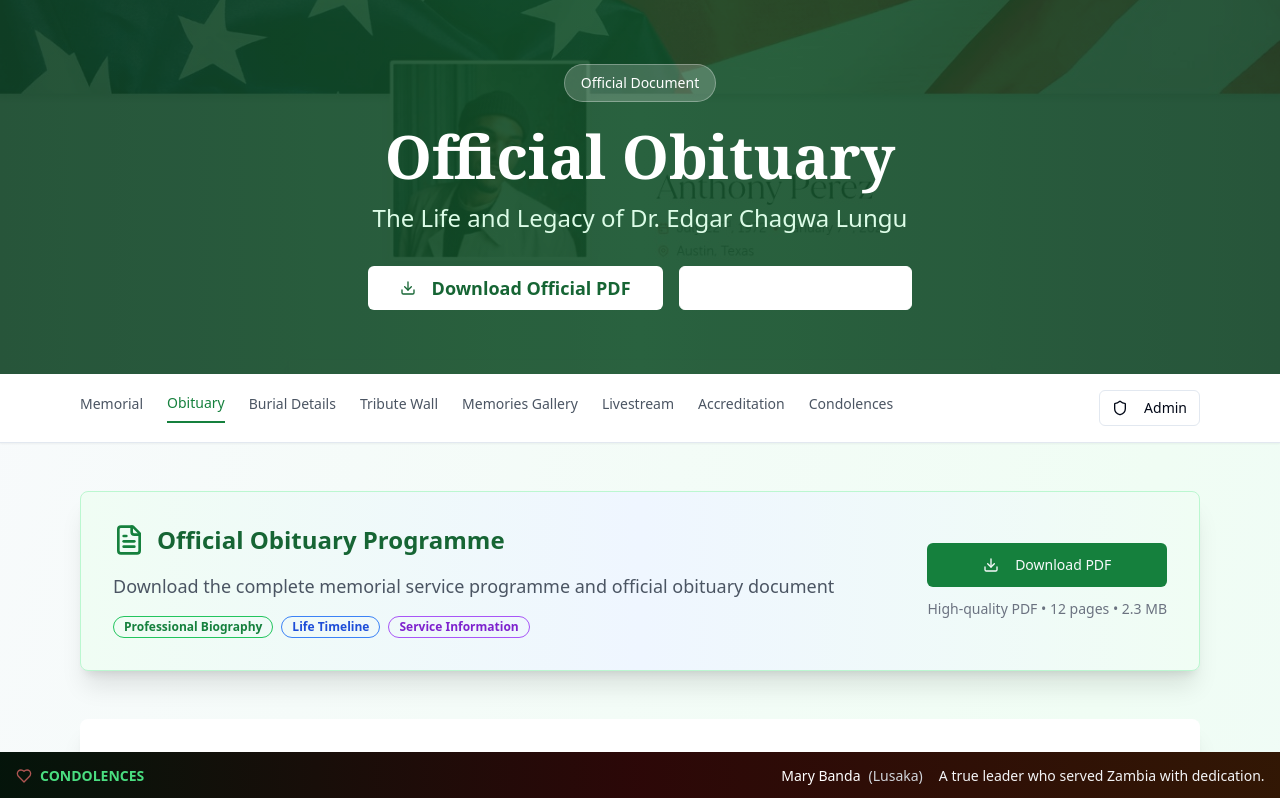
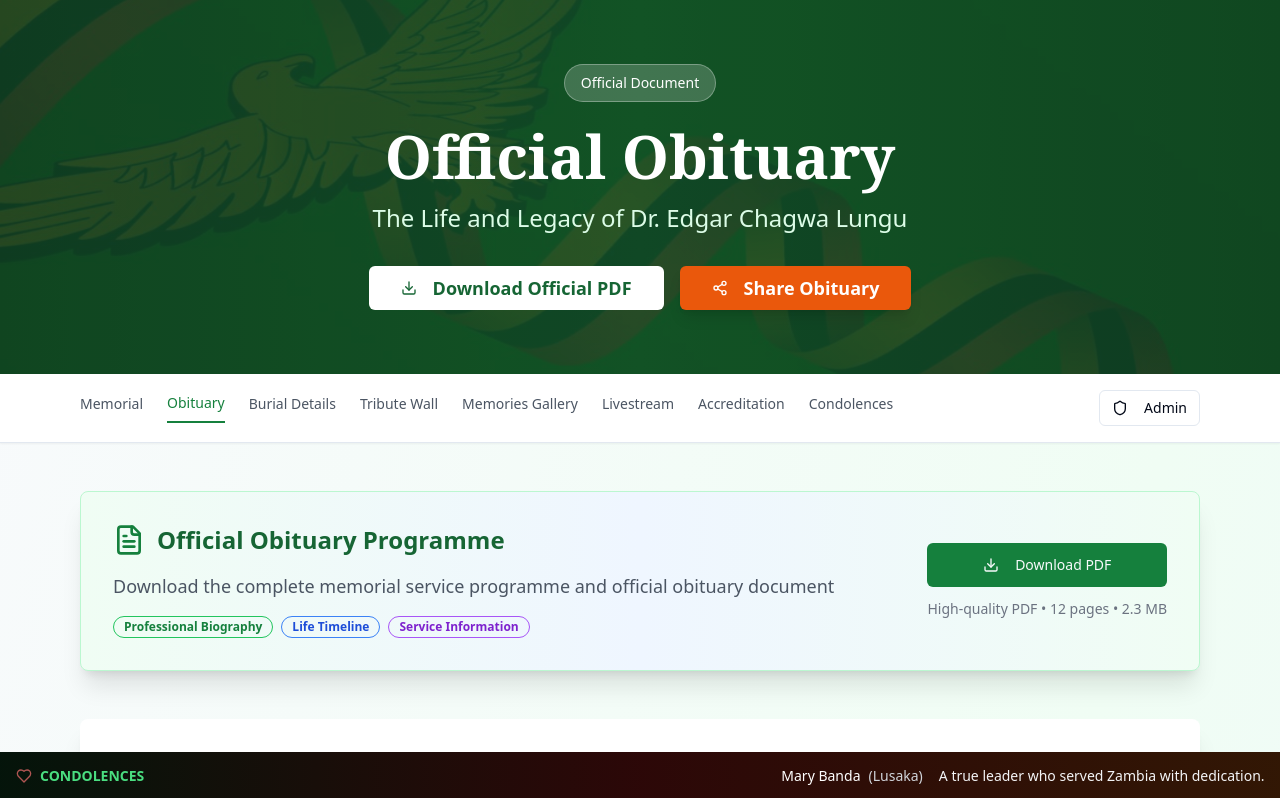
Before and after one commit to sphehcarez/memorial-site, a Next.js app: page /obituary in a window 1280 px wide. Shown: the top 798 px of the page. Built offline with nearby package versions, Linux system fonts and the light colour scheme; a web font is replaced by a local one.

Commit message:
style: update background image and button styling on ObituaryPage

```diff
--- a/app/obituary/page.tsx
+++ b/app/obituary/page.tsx
@@ -121,7 +121,7 @@ export default function ObituaryPage() {
       {/* Modern Header */}
       <div className="bg-gradient-to-r from-green-900 via-green-800 to-green-900 text-white relative overflow-hidden">
         <div className="absolute inset-0 bg-black/20"></div>
-        <div className="absolute inset-0 bg-[url('/us-flag-background.jpg')] bg-cover bg-center opacity-10"></div>
+        <div className="absolute inset-0 bg-[url('/zambia-eagle-bg.png')] bg-cover bg-center opacity-10"></div>
         <div className="relative z-10 max-w-7xl mx-auto px-4 py-16">
           <div className="text-center">
             <Badge className="bg-white/20 text-white border-white/30 px-4 py-2 text-sm font-medium mb-6">
@@ -140,8 +140,7 @@ export default function ObituaryPage() {
               </Button>
               <Button
                 size="lg"
-                variant="outline"
-                className="border-white text-white hover:bg-white/10 px-8 py-3 text-lg font-semibold"
+                className="bg-orange-600 hover:bg-orange-700 text-white px-8 py-3 text-lg font-semibold shadow-lg"
               >
                 <Share2 className="w-5 h-5 mr-2" />
                 Share Obituary
```
